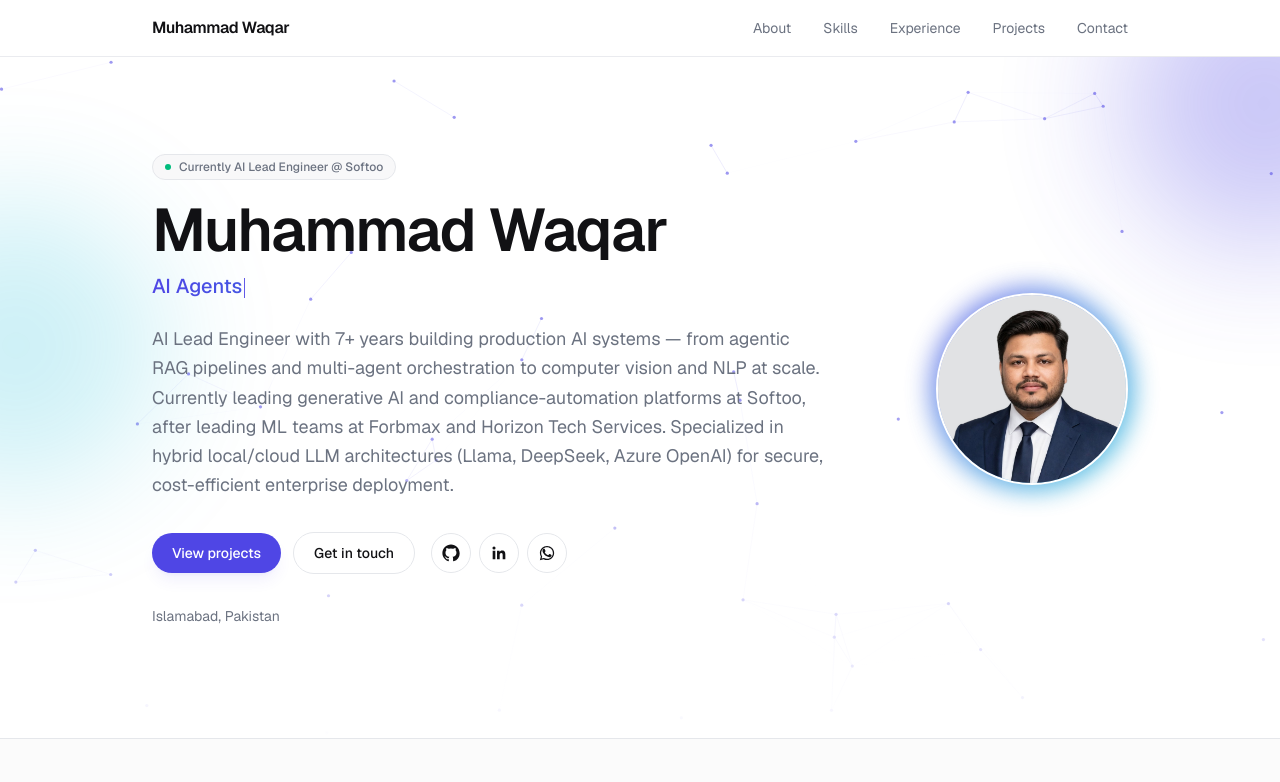
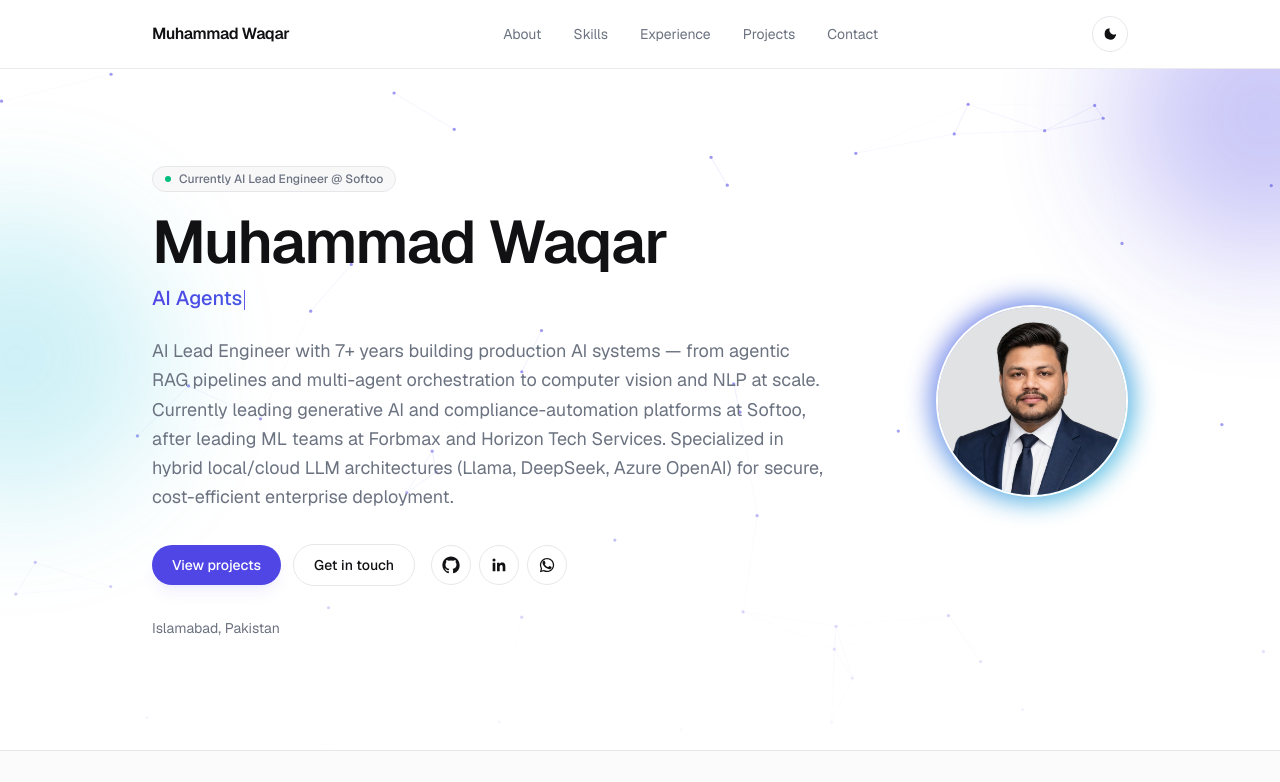
Before and after one commit to MuhammadWaqar621/waqar-portfolio, a Next.js app: page / in a window 1280 px wide. Shown: the top 782 px of the page. Built offline with nearby package versions, Linux system fonts and the light colour scheme.

Commit message:
Add theme toggle, simplify contact section to icon buttons
Visitors can now switch light/dark manually (persisted via localStorage);
GitHub/LinkedIn/WhatsApp are icon-only buttons instead of showing raw URLs.

```diff
--- a/src/app/globals.css
+++ b/src/app/globals.css
@@ -28,7 +28,7 @@
 }
 
 @media (prefers-color-scheme: dark) {
-  :root {
+  :root:not([data-theme="light"]) {
     --background: #0a0a0b;
     --foreground: #f2f2f3;
     --muted: #9ca3af;
@@ -42,10 +42,24 @@
   }
 }
 
+:root[data-theme="dark"] {
+  --background: #0a0a0b;
+  --foreground: #f2f2f3;
+  --muted: #9ca3af;
+  --border: #26262a;
+  --surface: #131316;
+  --accent: #818cf8;
+  --accent-2: #22d3ee;
+  --accent-foreground: #0a0a0b;
+  --accent-soft: rgba(129, 140, 248, 0.12);
+  --dot-color: rgba(242, 242, 243, 0.08);
+}
+
 body {
   background: var(--background);
   color: var(--foreground);
   font-family: var(--font-sans), Arial, Helvetica, sans-serif;
+  transition: background-color 0.2s ease, color 0.2s ease;
 }
 
 html {
--- a/src/app/layout.tsx
+++ b/src/app/layout.tsx
@@ -22,8 +22,21 @@
   return (
     <html
       lang="en"
+      suppressHydrationWarning
       className={`${geistSans.variable} ${geistMono.variable} h-full antialiased`}
     >
+      <head>
+        <script
+          dangerouslySetInnerHTML={{
+            __html: `try {
+              var t = localStorage.getItem('theme');
+              if (t === 'light' || t === 'dark') {
+                document.documentElement.setAttribute('data-theme', t);
+              }
+            } catch (e) {}`,
+          }}
+        />
+      </head>
       <body className="min-h-full flex flex-col bg-background text-foreground">
         {children}
       </body>
--- a/src/components/contact.tsx
+++ b/src/components/contact.tsx
@@ -3,7 +3,7 @@
 import { Reveal } from "@/components/reveal";
 import { GithubIcon, LinkedinIcon, WhatsappIcon } from "@/components/icons";
 
-const links = [
+const infoLinks = [
   {
     label: "Email",
     href: `mailto:${profile.email}`,
@@ -25,36 +25,54 @@
       </svg>
     ),
   },
-  { label: "GitHub", href: profile.github, value: "github.com/MuhammadWaqar621", icon: GithubIcon },
-  {
-    label: "LinkedIn",
-    href: profile.linkedin,
-    value: "linkedin.com/in/muhammad-waqar-1a594411a",
-    icon: LinkedinIcon,
-  },
-  { label: "WhatsApp", href: profile.whatsapp, value: profile.phone, icon: WhatsappIcon },
+];
+
+const socialLinks = [
+  { label: "GitHub", href: profile.github, icon: GithubIcon },
+  { label: "LinkedIn", href: profile.linkedin, icon: LinkedinIcon },
+  { label: "WhatsApp", href: profile.whatsapp, icon: WhatsappIcon },
 ];
 
 export function Contact() {
   return (
     <section id="contact" className="mx-auto max-w-5xl px-6 py-20">
       <Reveal>
-        <SectionHeading eyebrow="Contact" title="Let's work together" />
+        <div className="flex flex-wrap items-start justify-between gap-6">
+          <div>
+            <SectionHeading eyebrow="Contact" title="Let's work together" />
+            <p className="max-w-xl text-base leading-relaxed text-muted">
+              Open to conversations about generative AI, RAG systems, and
+              agentic platforms. Reach out through any of the channels below.
+            </p>
+          </div>
 
-        <p className="max-w-xl text-base leading-relaxed text-muted">
-          Open to conversations about generative AI, RAG systems, and agentic
-          platforms. Reach out through any of the channels below.
-        </p>
+          <div className="flex items-center gap-3">
+            {socialLinks.map((link) => {
+              const Icon = link.icon;
+              return (
+                <a
+                  key={link.label}
+                  href={link.href}
+                  target="_blank"
+                  rel="noreferrer"
+                  aria-label={link.label}
+                  title={link.label}
+                  className="flex h-12 w-12 items-center justify-center rounded-full border border-border bg-surface text-foreground transition-all hover:-translate-y-0.5 hover:border-accent hover:text-accent hover:shadow-lg hover:shadow-accent-soft"
+                >
+                  <Icon className="h-5 w-5" />
+                </a>
+              );
+            })}
+          </div>
+        </div>
 
         <div className="mt-8 grid gap-4 sm:grid-cols-2">
-          {links.map((link) => {
+          {infoLinks.map((link) => {
             const Icon = link.icon;
             return (
               <a
                 key={link.label}
                 href={link.href}
-                target={link.href.startsWith("http") ? "_blank" : undefined}
-                rel={link.href.startsWith("http") ? "noreferrer" : undefined}
                 className="group flex items-center gap-4 rounded-xl border border-border bg-surface p-5 transition-all hover:-translate-y-0.5 hover:border-accent/50 hover:shadow-lg hover:shadow-accent-soft"
               >
                 <span className="flex h-11 w-11 shrink-0 items-center justify-center rounded-full bg-accent-soft text-accent transition-colors">
--- a/src/components/site-header.tsx
+++ b/src/components/site-header.tsx
@@ -2,6 +2,7 @@
 
 import { useState } from "react";
 import { profile } from "@/lib/data";
+import { ThemeToggle } from "@/components/theme-toggle";
 
 const links = [
   { href: "#top", label: "About" },
@@ -21,7 +22,7 @@
           {profile.name}
         </a>
 
-        <nav className="hidden gap-8 text-sm text-muted sm:flex">
+        <nav className="hidden gap-8 text-sm text-muted sm:flex sm:items-center">
           {links.map((link) => (
             <a
               key={link.href}
@@ -32,6 +33,9 @@
             </a>
           ))}
         </nav>
+
+        <div className="flex items-center gap-2">
+          <ThemeToggle />
 
           <button
             type="button"
@@ -47,6 +51,7 @@
               <span className="h-px w-4 bg-foreground" />
             </div>
           </button>
+        </div>
       </div>
 
       {open && (
--- /dev/null
+++ b/src/components/theme-toggle.tsx
@@ -0,0 +1,62 @@
+"use client";
+
+import { useEffect, useState } from "react";
+
+type Theme = "light" | "dark";
+
+function getSystemTheme(): Theme {
+  return window.matchMedia("(prefers-color-scheme: dark)").matches
+    ? "dark"
+    : "light";
+}
+
+function applyTheme(theme: Theme) {
+  document.documentElement.setAttribute("data-theme", theme);
+}
+
+export function ThemeToggle() {
+  const [theme, setTheme] = useState<Theme | null>(null);
+
+  useEffect(() => {
+    let stored: string | null = null;
+    try {
+      stored = localStorage.getItem("theme");
+    } catch {
+      stored = null;
+    }
+    const initial: Theme =
+      stored === "light" || stored === "dark" ? stored : getSystemTheme();
+    setTheme(initial);
+  }, []);
+
+  function toggle() {
+    const next: Theme = theme === "dark" ? "light" : "dark";
+    setTheme(next);
+    applyTheme(next);
+    try {
+      localStorage.setItem("theme", next);
+    } catch {
+      // ignore
+    }
+  }
+
+  return (
+    <button
+      type="button"
+      onClick={toggle}
+      aria-label="Toggle theme"
+      className="flex h-9 w-9 items-center justify-center rounded-full border border-border text-foreground transition-colors hover:border-accent hover:text-accent"
+    >
+      {theme === "dark" ? (
+        <svg viewBox="0 0 24 24" fill="none" stroke="currentColor" strokeWidth={1.8} className="h-4 w-4">
+          <circle cx="12" cy="12" r="4.5" />
+          <path d="M12 2.5v2M12 19.5v2M4.2 4.2l1.4 1.4M18.4 18.4l1.4 1.4M2.5 12h2M19.5 12h2M4.2 19.8l1.4-1.4M18.4 5.6l1.4-1.4" />
+        </svg>
+      ) : (
+        <svg viewBox="0 0 24 24" fill="currentColor" className="h-4 w-4">
+          <path d="M20.5 14.5a8.5 8.5 0 1 1-9-11 7 7 0 0 0 9 9c.3 0 .5.2.5.5v1.5Z" />
+        </svg>
+      )}
+    </button>
+  );
+}
```
Lines whose indentation alone changed are shown as unchanged.
